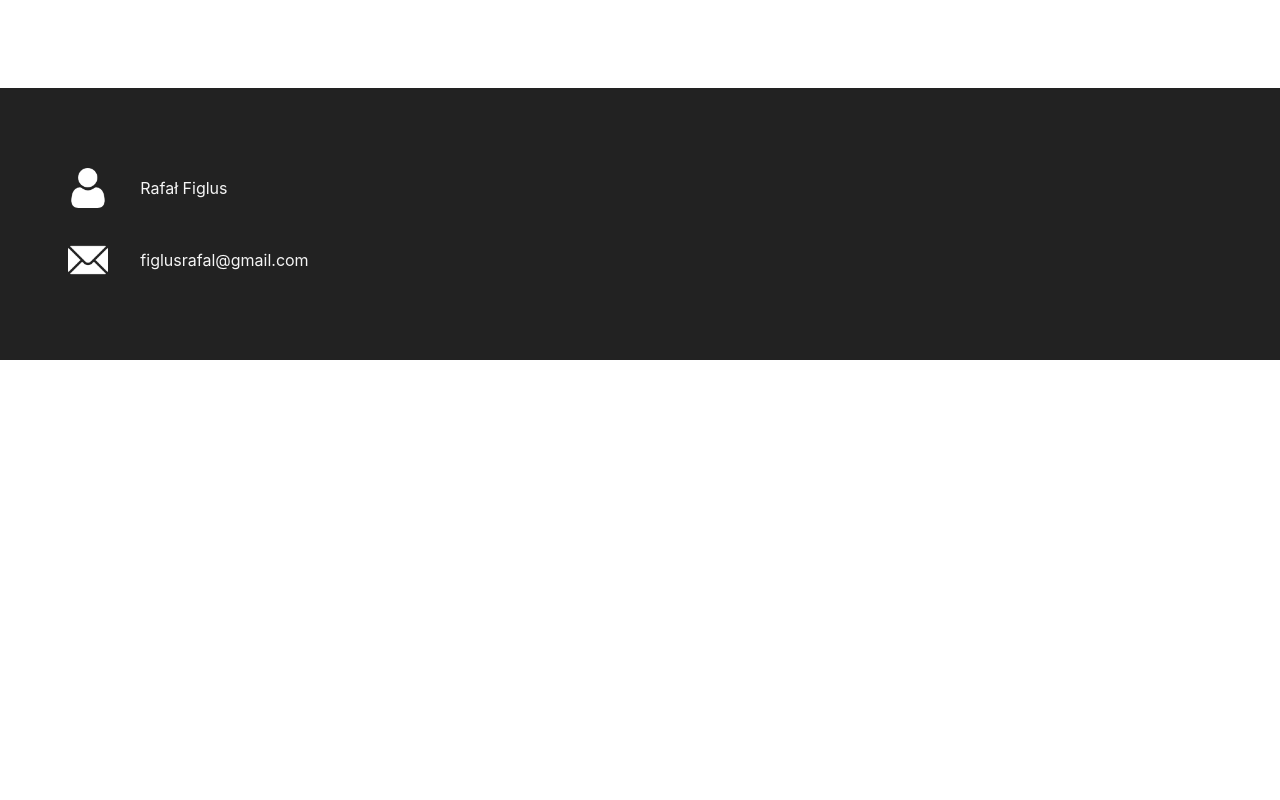
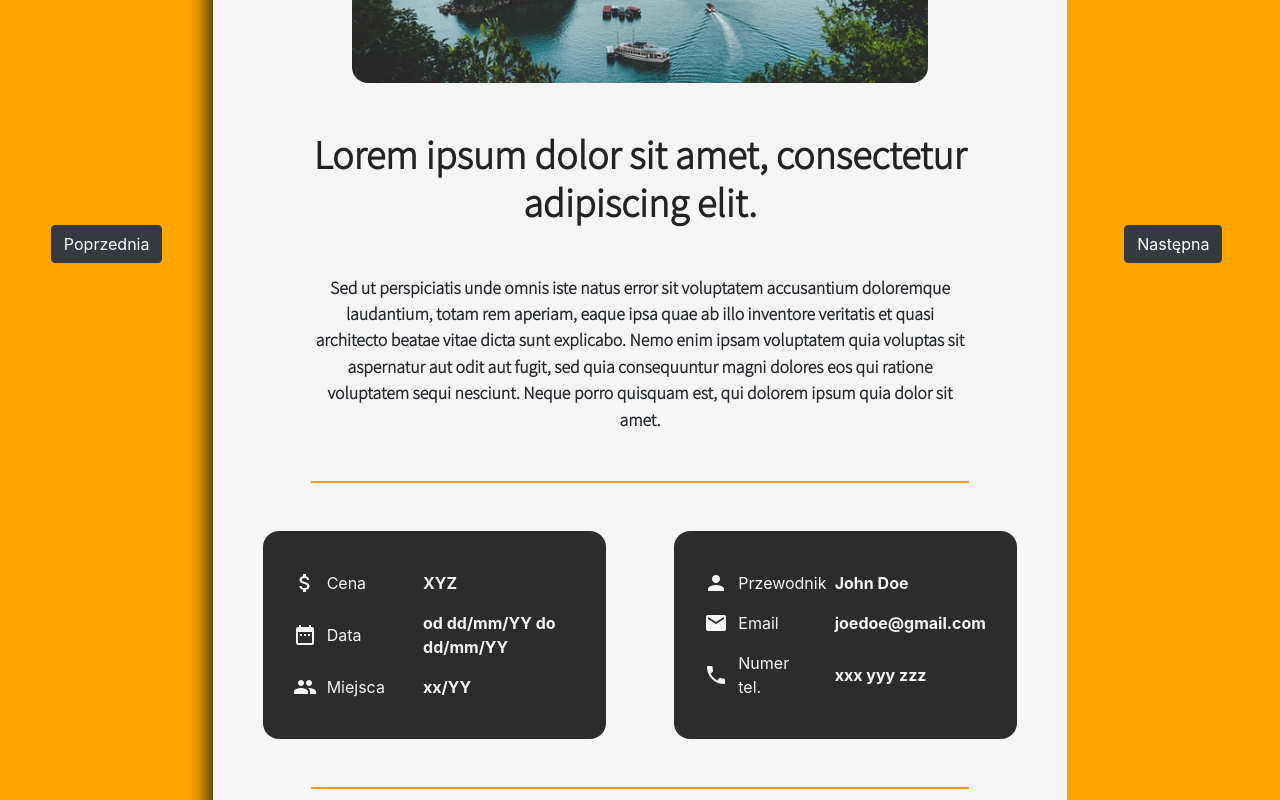
Before and after one commit to navuyi/Praca-Inzynierska-2022, a React (Create React App) app: page /tours/tour in a window 1280 px wide. Shown: the part 440-1240 px from the top of the page. Before the commit the page ends 800 px from the top, so only its background shows below. Built offline with nearby package versions, Linux system fonts and the light colour scheme.

Commit message:
tour details frontend

```diff
--- a/package.json
+++ b/package.json
@@ -12,6 +12,7 @@
     "axios": "^0.21.1",
     "bootstrap": "^4.6.0",
     "form-data": "^4.0.0",
+    "query-string": "^7.0.1",
     "react": "^17.0.2",
     "react-bootstrap": "^1.5.2",
     "react-dom": "^17.0.2",
--- a/src/App.js
+++ b/src/App.js
@@ -37,7 +37,7 @@ import './styles/sentMessages.css';
 import './styles/deletedMessages.css';
 import './styles/toursTourPanel.css';
 import './styles/tourDetails.css';
-
+import './styles/tourPanelLabel.css';
 
 
 function App() {
--- a/src/components/Tours/ToursTourPanel.js
+++ b/src/components/Tours/ToursTourPanel.js
@@ -8,12 +8,14 @@ import GroupIcon from '@material-ui/icons/Group';
 import DateRangeIcon from '@material-ui/icons/DateRange';
 
 import TourPanelLabel from "./TourPanelLabel";
+import {useHistory} from "react-router-dom";
 
 const ToursTourPanel = (props) => {
-
+    const history = useHistory();
 
     return(
-        <Row className={"toursTourPanel"}>
+        <div  onClick={()=>{history.push(`/tours/tour?id=${props.tourId}`)}}>
+        <Row className={"toursTourPanel"} >
             <Col xl={5} className={"d-flex flex-column align-items-center justify-content-center"}>
                 <img src={image} alt={""} className={"tour-panel-main-img"}/>
             </Col>
@@ -31,7 +33,7 @@ const ToursTourPanel = (props) => {
                        <TourPanelLabel
                             image={<PersonIcon fontSize={"medium"} />}
                             text="Przewodnik"
-                            value="John Doe"
+                            value="Johny Deep"
                        />
                         <TourPanelLabel
                             image={<AttachMoneyIcon fontSize={"medium"} />}
@@ -52,6 +54,7 @@ const ToursTourPanel = (props) => {
                 </Row>
             </Col>
         </Row>
+        </div>
     )
 }
 
--- a/src/pages/tours/TourDetails.js
+++ b/src/pages/tours/TourDetails.js
@@ -2,14 +2,91 @@ import React from "react"
 import NavbarComponent from "../../components/NavbarComponent";
 import Footer from "../../components/Footer";
 
-import {Container, Row, Col} from "react-bootstrap"
+import {Container, Row, Col, Button, FormControl, DropdownButton, Dropdown} from "react-bootstrap"
+import TourPanelLabel from "../../components/Tours/TourPanelLabel";
+
+import img from "../../images/home/tour03.jpg";
+import Separator from "../../components/Separator";
+import PersonIcon from "@material-ui/icons/Person";
+import AttachMoneyIcon from "@material-ui/icons/AttachMoney";
+import DateRangeIcon from "@material-ui/icons/DateRange";
+import GroupIcon from "@material-ui/icons/Group";
+import EmailIcon from '@material-ui/icons/Email';
+import PhoneIcon from '@material-ui/icons/Phone';
 
 function TourDetails(){
+
+    // I will use query string to indicate tour id and then fetch full data
+    //const search = useLocation().search;
+    //console.log(search);
+    //const values = queryString.parse(search)
+    //console.log(values);
+
     return(
         <div className={"tourDetails"}>
             <NavbarComponent/>
             <Container fluid className={"h-100"} style={{marginTop: "0em", top: "0", flexGrow: "1"}}>
-
+                <Row style={{minHeight: "75vh"}}>
+                    <Col lg={2} sm={12} style={{backgroundColor: "orange", padding: "0"}} className={"d-flex justify-content-center align-items-center"}>
+                        <Button variant={"dark"}> Poprzednia </Button>
+                    </Col>
+                    <Col lg={8} sm={12} style={{padding: "0"}} >
+                        <Container className={"details-body d-flex flex-column align-items-center justify-content-center"}>
+                            <Row className={"d-flex justify-content-center"}>
+                                <img src={img} alt={""} className="details-main-img"/>
+                            </Row>
+                            <Row className={"col-xl-10 mt-5"}>
+                                <h1> Lorem ipsum dolor sit amet, consectetur adipiscing elit. </h1>
+                            </Row>
+                            <Row className={"col-xl-10 mt-5"}>
+                                <span className="description">
+                                    Sed ut perspiciatis unde omnis iste natus error sit voluptatem accusantium doloremque laudantium, totam rem aperiam, eaque ipsa quae ab illo inventore veritatis et quasi architecto beatae vitae dicta sunt explicabo. Nemo enim ipsam voluptatem quia voluptas sit aspernatur aut odit aut fugit, sed quia consequuntur magni dolores eos qui ratione voluptatem sequi nesciunt. Neque porro quisquam est, qui dolorem ipsum quia dolor sit amet.
+                                </span>
+                            </Row>
+                            <Separator />
+                            <Row className={"w-100 d-flex flex-row justify-content-around"}>
+                                <Col xl={5} className={"info-panel"}>
+                                    <TourPanelLabel
+                                        image={<AttachMoneyIcon fontSize={"medium"} />}
+                                        text="Cena"
+                                        value="XYZ"
+                                    />
+                                    <TourPanelLabel
+                                        image={<DateRangeIcon fontSize={"medium"} />}
+                                        text="Data"
+                                        value=" od dd/mm/YY do dd/mm/YY"
+                                    />
+                                    <TourPanelLabel
+                                        image={<GroupIcon fontSize={"medium"} />}
+                                        text="Miejsca"
+                                        value="xx/YY"
+                                    />
+                                </Col>
+                                <Col xl={5} className={"info-panel"}>
+                                    <TourPanelLabel
+                                        image={<PersonIcon fontSize={"medium"} />}
+                                        text="Przewodnik"
+                                        value="John Doe"
+                                    />
+                                    <TourPanelLabel
+                                        image={<EmailIcon fontSize={"medium"} />}
+                                        text="Email"
+                                        value="joedoe@gmail.com"
+                                    />
+                                    <TourPanelLabel
+                                        image={<PhoneIcon fontSize={"medium"} />}
+                                        text="Numer tel."
+                                        value="xxx yyy zzz"
+                                    />
+                                </Col>
+                            </Row>
+                            <Separator />
+                        </Container>
+                    </Col>
+                    <Col lg={2} sm={12} style={{backgroundColor: "orange", padding: "0"}} className={"d-flex justify-content-center align-items-center"}>
+                        <Button variant={"dark"}> Następna </Button>
+                    </Col>
+                </Row>
             </Container>
             <Footer />
         </div>
--- a/src/pages/tours/Tours.js
+++ b/src/pages/tours/Tours.js
@@ -10,14 +10,17 @@ import {createTheme} from "@material-ui/core";
 import {ThemeProvider} from "@material-ui/core";
 import ToursPriceSlider from "../../components/Tours/ToursPriceSlider";
 import ToursTourPanel from "../../components/Tours/ToursTourPanel";
+import {useHistory} from "react-router-dom";
 
 
 
 function Tours(){
+    const history = useHistory();
     const [tourPrice, setTourPrice] = useState([20,900])
     const [filterData, setFilterData] = useState({
         tourPlaces: [],
     })
+    const [tours, setTours] = useState([1,2,3,4,5]) // numbers for now
     const theme = createTheme({
         palette: {
             primary: {
@@ -94,18 +97,16 @@ function Tours(){
                             </DropdownButton>
                         </div>
                         <div className={"center-body"}>
-                            <ToursTourPanel
+                            {
+                                tours.map((tour, index) => {
+                                    return(
+                                        <ToursTourPanel
+                                            tourId={123} // Change it when data is fetched from server
+                                        />
+                                    )
 
-                            />
-                            <ToursTourPanel
-
-                            />
-                            <ToursTourPanel
-
-                            />
-                            <ToursTourPanel
-
-                            />
+                                })
+                            }
                         </div>
                         <div className={"center-footer"}>
                             <ThemeProvider theme={theme}>
```
Also changed, not shown: 1 other file (tests, documents, lock files or other folders).
